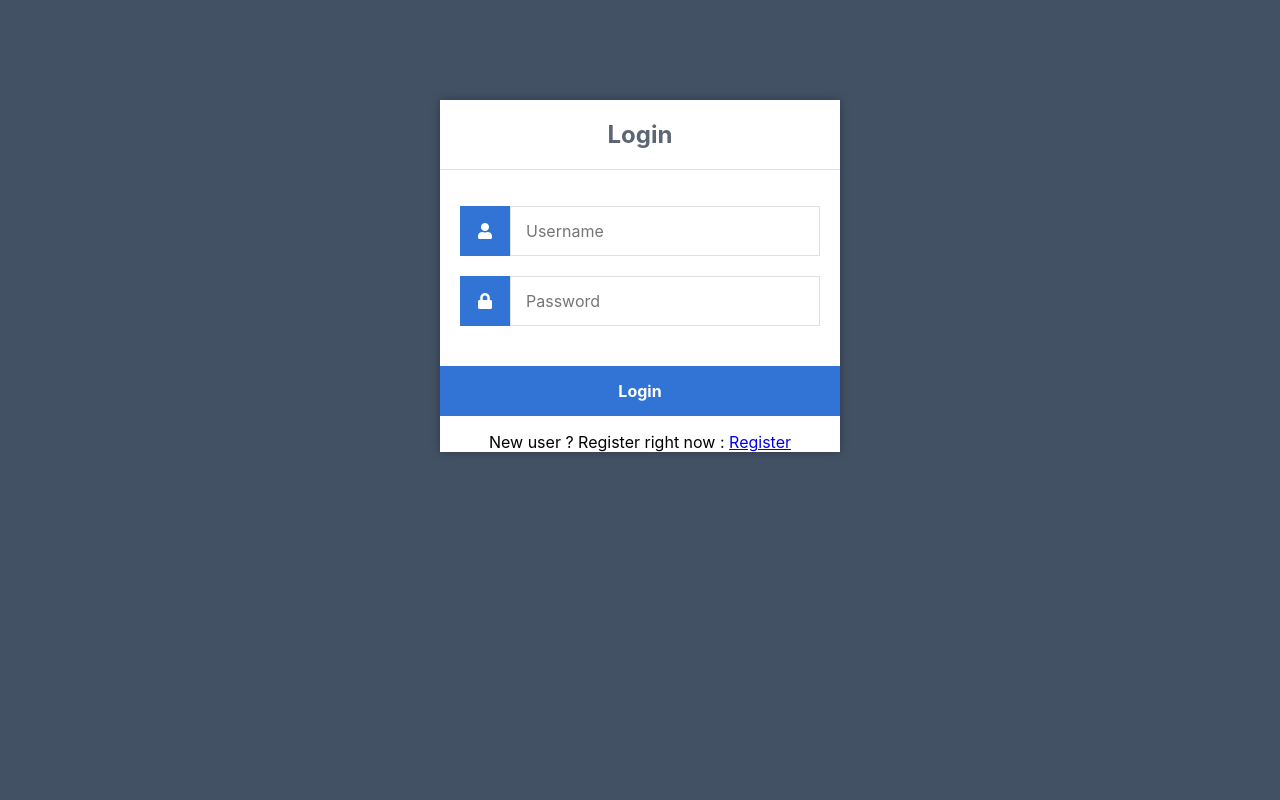
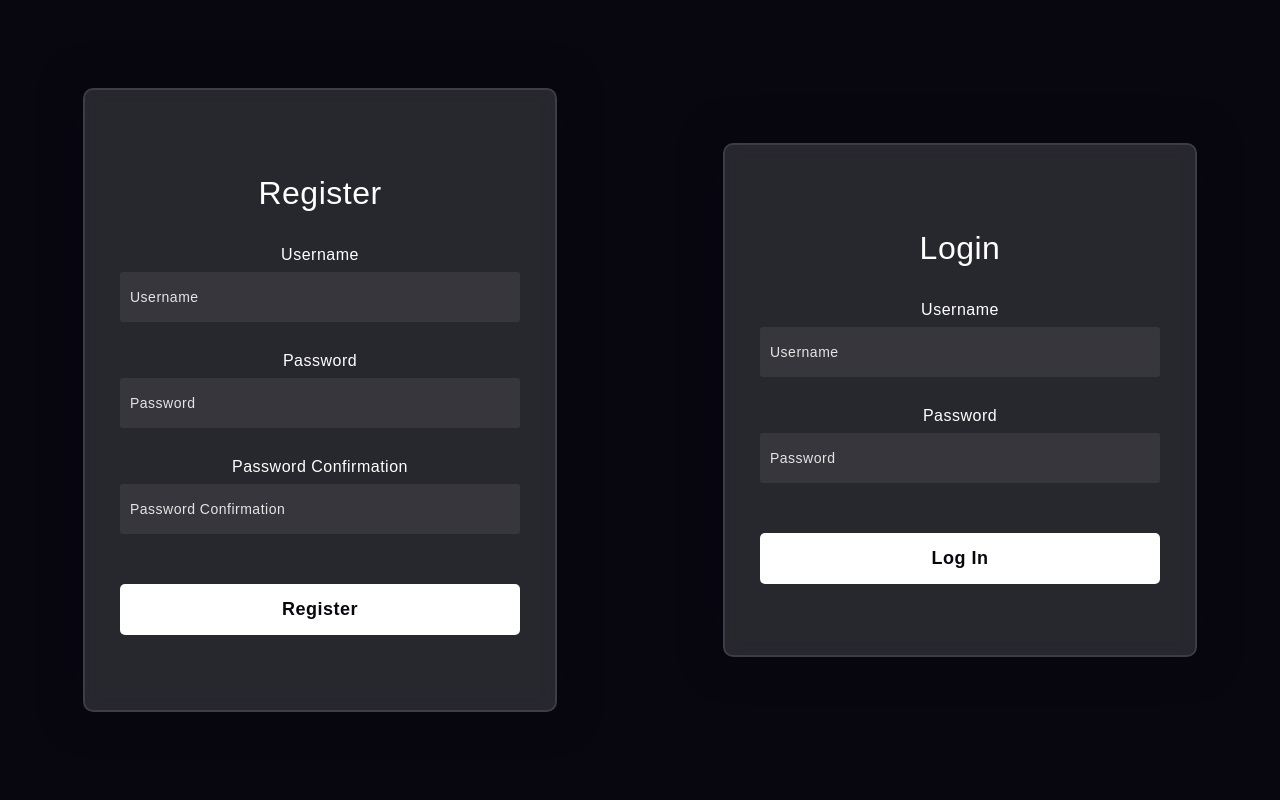
Before and after one commit to AntoineLavarde/UGame, a PHP site: page / in a window 1280 px wide. Run offline with PHP 8.4, Linux system fonts and the light colour scheme.

Commit message:
Update Register/Login

```diff
--- a/pages/css/style.css
+++ b/pages/css/style.css
@@ -1,125 +1,90 @@
-* {
+*:before,
+*:after {
+    padding: 0;
+    margin: 0;
     box-sizing: border-box;
-    font-family: -apple-system, BlinkMacSystemFont, "segoe ui", roboto, oxygen, ubuntu, cantarell, "fira sans", "droid sans", "helvetica neue", Arial, sans-serif;
-    font-size: 16px;
-    -webkit-font-smoothing: antialiased;
-    -moz-osx-font-smoothing: grayscale;
 }
 
 body {
-    background-color: #435165;
+    background-color: #080710;
 }
 
 .register {
+    height: 520px;
     width: 400px;
-    background-color: #ffffff;
-    box-shadow: 0 0 9px 0 rgba(0, 0, 0, 0.3);
-    margin: 100px auto;
-}
-
-.register h1 {
-    text-align: center;
-    color: #5b6574;
-    font-size: 24px;
-    padding: 20px 0 20px 0;
-    border-bottom: 1px solid #dee0e4;
-}
-
-.register form {
-    display: flex;
-    flex-wrap: wrap;
-    justify-content: center;
-    padding-top: 20px;
-}
-
-.register form label {
-    display: flex;
-    justify-content: center;
-    align-items: center;
-    width: 50px;
-    height: 50px;
-    background-color: #3274d6;
-    color: #ffffff;
-}
-
-.register form input[type="password"], .register form input[type="text"] {
-    width: 310px;
-    height: 50px;
-    border: 1px solid #dee0e4;
-    margin-bottom: 20px;
-    padding: 0 15px;
-}
-
-.register form input[type="submit"] {
-    width: 100%;
-    padding: 15px;
-    margin-top: 20px;
-    background-color: #3274d6;
-    border: 0;
-    cursor: pointer;
-    font-weight: bold;
-    color: #ffffff;
-    transition: background-color 0.2s;
-}
-
-.register form input[type="submit"]:hover {
-    background-color: #2868c7;
-    transition: background-color 0.2s;
+    background-color: rgba(255, 255, 255, 0.13);
+    position: absolute;
+    transform: translate(-50%, -50%);
+    top: 50%;
+    left: 25%;
+    border-radius: 10px;
+    backdrop-filter: blur(10px);
+    border: 2px solid rgba(255, 255, 255, 0.1);
+    box-shadow: 0 0 40px rgba(8, 7, 16, 0.6);
+    padding: 50px 35px;
 }
 
 .login {
+    height: 410px;
     width: 400px;
-    background-color: #ffffff;
-    box-shadow: 0 0 9px 0 rgba(0, 0, 0, 0.3);
-    margin: 100px auto;
+    background-color: rgba(255, 255, 255, 0.13);
+    position: absolute;
+    transform: translate(-50%, -50%);
+    top: 50%;
+    left: 75%;
+    border-radius: 10px;
+    backdrop-filter: blur(10px);
+    border: 2px solid rgba(255, 255, 255, 0.1);
+    box-shadow: 0 0 40px rgba(8, 7, 16, 0.6);
+    padding: 50px 35px;
 }
 
-.login h1 {
-    text-align: center;
-    color: #5b6574;
-    font-size: 24px;
-    padding: 20px 0 20px 0;
-    border-bottom: 1px solid #dee0e4;
+form * {
+    font-family: 'Poppins', sans-serif;
+    color: #ffffff;
+    letter-spacing: 0.5px;
+    outline: none;
+    border: none;
 }
 
-.login form {
-    display: flex;
-    flex-wrap: wrap;
-    justify-content: center;
-    padding-top: 20px;
+form h3 {
+    font-size: 32px;
+    font-weight: 500;
+    line-height: 42px;
+    text-align: center;
 }
 
-.login form label {
-    display: flex;
-    justify-content: center;
-    align-items: center;
-    width: 50px;
-    height: 50px;
-    background-color: #3274d6;
-    color: #ffffff;
+label {
+    display: block;
+    margin-top: 30px;
+    font-size: 16px;
+    font-weight: 500;
 }
 
-.login form input[type="password"], .login form input[type="text"] {
-    width: 310px;
+input {
+    display: block;
     height: 50px;
-    border: 1px solid #dee0e4;
-    margin-bottom: 20px;
-    padding: 0 15px;
+    width: 100%;
+    background-color: rgba(255, 255, 255, 0.07);
+    border-radius: 3px;
+    padding: 0 10px;
+    margin-top: 8px;
+    font-size: 14px;
+    font-weight: 300;
 }
 
-.login form input[type="submit"] {
-    width: 100%;
-    padding: 15px;
-    margin-top: 20px;
-    background-color: #3274d6;
-    border: 0;
-    cursor: pointer;
-    font-weight: bold;
-    color: #ffffff;
-    transition: background-color 0.2s;
+::placeholder {
+    color: #e5e5e5;
 }
 
-.login form input[type="submit"]:hover {
-    background-color: #2868c7;
-    transition: background-color 0.2s;
+button {
+    margin-top: 50px;
+    width: 100%;
+    background-color: #ffffff;
+    color: #080710;
+    padding: 15px;
+    font-size: 18px;
+    font-weight: 600;
+    border-radius: 5px;
+    cursor: pointer;
 }
--- a/pages/login.php
+++ b/pages/login.php
@@ -1,62 +1,76 @@
-<!DOCTYPE html>
-
-<html>
 <head>
-        <meta charset="utf-8">
-        <Title>Login</Title>
-        <link href="css/style.css" rel="stylesheet" type="text/css">
-        <link rel="stylesheet" href="https://use.fontawesome.com/releases/v5.7.1/css/all.css">
+    <title>Register/Login</title>
 </head>
 <body>
-        <div class="login">
-            <h1>Login</h1>
-            <form action="login.php" method="POST">
-                <label for="username">
-                    <i class="fas fa-user"></i>
-                </label>
-                <input type="text" name="username" placeholder="Username" id="username" required>
-                <label for="password">
-                    <i class="fas fa-lock"></i>
-                </label>
-                <input type="password" name="password" placeholder="Password" id="password" required>
-                <input type="submit" value="Login">
+    <div class="main">
+        <form class="register">
+            <h3>Register</h3>
+            <label for="register_username">Username</label>
+            <input type="text" placeholder="Username" name="register_username" required>
+            <label for="register_password">Password</label>
+            <input type="password" placeholder="Password" name="register_password" required>
+            <label for="password_confirmation">Password Confirmation</label>
+            <input type="password" placeholder="Password Confirmation" name="password_confirmation" required>
+            <button type="submit">Register</button>
         </form>
-            <p>New user ? Register right now :
-                <a href="register.php">Register</a>
-            </p>
+        <form class="login">
+            <h3>Login</h3>
+            <label for="login_username">Username</label>
+            <input type="text" placeholder="Username" name="login_username">
+            <label for="login_password">Password</label>
+            <input type="password" placeholder="Password" name="login_password">
+            <button type="submit">Log In</button>
+        </form>
     </div>
 </body>
-</html>
 
 <?php
-    require('config.php');
 
     session_start();
+    require_once('config.php');
 
-    if (isset($_REQUEST['username'], $_REQUEST['password'])) {
-        $username = stripslashes($_REQUEST['username']);
+    if (isset($_REQUEST['register_username'], $_REQUEST['register_password'], $_REQUEST['password_confirmation'])) {
+        $username = stripslashes($_REQUEST['register_username']);
         $username = mysqli_real_escape_string($database, $username);
 
-        $password = stripslashes(password_hash($_REQUEST['password'], PASSWORD_BCRYPT));
+        $result = mysqli_query($database, "SELECT `username` FROM `users` WHERE `username` = '$username'");
+        $count = $result -> num_rows;
+
+        if ($count < 1) { #Print alert in JS if username already exists
+            if ($_REQUEST['register_password'] === $_REQUEST['password_confirmation']) {
+                $password = stripslashes(password_hash($_REQUEST['register_password'], PASSWORD_BCRYPT));
                 $password = mysqli_real_escape_string($database, $password);
 
-        $query = "SELECT * FROM users WHERE username=$username";
+                $query = "INSERT INTO `users` (`username`, `password`) VALUES ('$username', '$password')";
 
-        $result = mysqli_query($database, $query);
+                mysqli_query($database, $query);
+            }
+        }
+    }
+
+    else if (isset($_REQUEST['login_username'], $_REQUEST['login_password'])) {
+        $username = stripslashes($_REQUEST['login_username']);
+        $username = mysqli_real_escape_string($database, $username);
+
+        $password = stripslashes($_REQUEST['login_password']);
+        $password = mysqli_real_escape_string($database, $password);
+
+        $query = mysqli_query($database, "SELECT `username` FROM `users` WHERE `username` = '$username'");
+        $count = $query -> num_rows;
+
+        if ($count === 1) { #Print alert in JS if username doesn't exist
+            $request = "SELECT * FROM `users` WHERE `username` = '$username'";
+
+            $result = mysqli_query($database, $request);
             $data = mysqli_fetch_array($result);
 
-        if (mysqli_num_rows($result) != 0) {
             if (password_verify($password, $data['password'])) {
                 $user = mysqli_fetch_assoc($result);
-                $_SESSION['user'] = $data['token'];
-                $_SESSION['userid'] = $data['id'];
-                header('Location: ../index.php');
+                $_SESSION['user'] = $data['username'];
+
+                header('Location: index.php');
                 die();
-            } else {
-                header('Location: ../index.php');
             }
-        } else {
-            header('Location: ../index.php');
         }
     }
 ?>
```
Also changed, not shown: pages/register.php (deleted, +0 -58 lines). Lines whose indentation alone changed are shown as unchanged.
